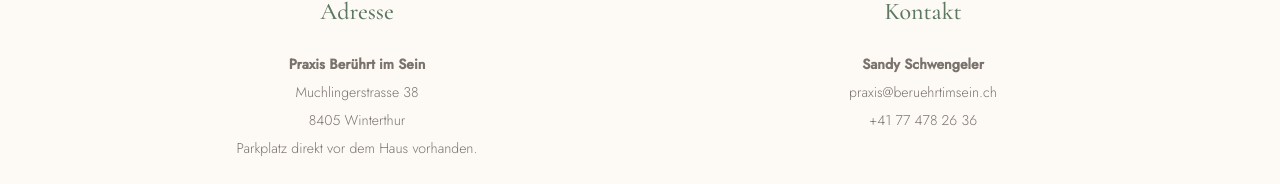
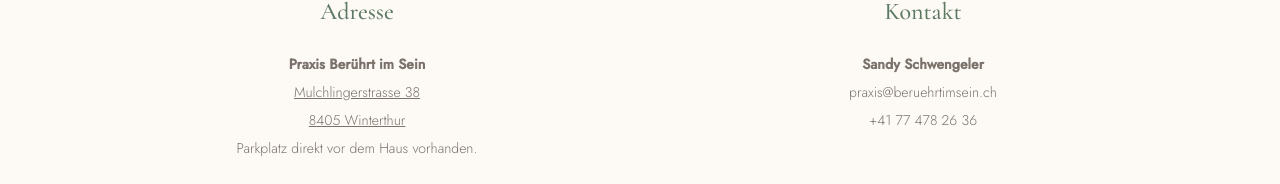
Before and after one commit to SandySch/sandysch.github.com, a Nuxt app: page / in a window 1280 px wide. Shown: the part 6059-6243 px from the top of the page. Built offline with nearby package versions, Linux system fonts and the light colour scheme.

Commit message:
added underline to address link

```diff
--- a/app.vue
+++ b/app.vue
@@ -191,8 +191,8 @@
             <h4>Adresse</h4>
             <p>
               <strong>Praxis Berührt im Sein</strong><br>
-              <a href="https://maps.google.com/?q=Muchlingerstrasse+38,+8405+Winterthur" target="_blank" rel="noopener noreferrer">
-                Muchlingerstrasse 38<br>8405 Winterthur
+              <a href="https://maps.google.com/?q=Mulchlingerstrasse+38,+8405+Winterthur" target="_blank" rel="noopener noreferrer" style="text-decoration: underline;">
+                Mulchlingerstrasse 38<br>8405 Winterthur
               </a>
               Parkplatz direkt vor dem Haus vorhanden.
             </p>
```
